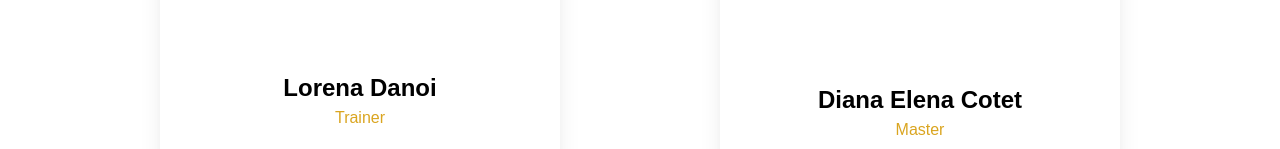
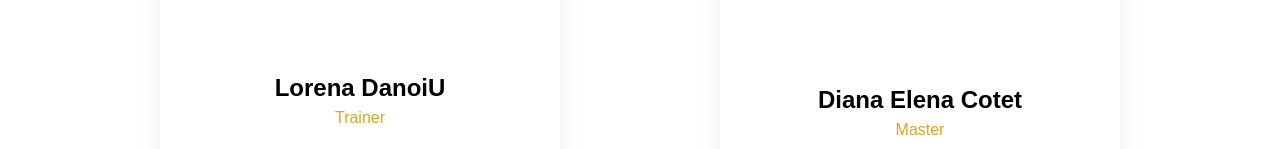
Before and after one commit to PoleacLiviuStefan/lorenaLash, a React (Create React App) app: page /salon in a window 1280 px wide. Shown: the part 740-889 px from the top of the page. Built offline with nearby package versions, Linux system fonts and the light colour scheme.

Commit message:
smallFix

```diff
--- a/src/Components/Salon/Salon.jsx
+++ b/src/Components/Salon/Salon.jsx
@@ -14,7 +14,7 @@ const Salon = () => {
             </div>
             </div>
             <div className='w-full lg:w-[60rem]  flex lg:flex-row flex-col items-center lg:items-start flex-wrap justify-between'>
-                <Member nume="Lorena Danoi" rol="Trainer" descriere="Buna! Ma numesc Lorena Danoiu, sunt de 5 ani in domeniu si in prezent activitatea mea de desfasoara atat in academie ca trainer, cat si in salon ca tehnician. Eu te pot ajuta cu lucrari foarte rapide, voluminoase si efecte speciale, ador sa creezi look-uri noi asa ca iti voi asculta ideile urmand sa le pun in aplicare, te astept cu drag"/>
+                <Member nume="Lorena DanoiU" rol="Trainer" descriere="Buna! Ma numesc Lorena Danoiu, sunt de 5 ani in domeniu si in prezent activitatea mea de desfasoara atat in academie ca trainer, cat si in salon ca tehnician. Eu te pot ajuta cu lucrari foarte rapide, voluminoase si efecte speciale, ador sa creezi look-uri noi asa ca iti voi asculta ideile urmand sa le pun in aplicare, te astept cu drag"/>
                 <Member nume="Diana Elena Cotet" rol="Master" descriere="Buna! Ma numesc Diana Elena Cotet si activez de 1 an jumatate in salon, cariera mea a inceput chiar in academia Lorena Lash Studio, sub indrumarea Lorenei, care mi-a propus apoi sa activez in salon.Iti pot accesoriza privirea cu extensii de gene Foxy, Dark Illusion si efecte speciale! Abia astept sa ne vedem! "/>
                 <Member nume="Damian Denisa" rol="Master" descriere="Buna! Eu sunt Denisa Damian si m-am alaturat Lorenei in urma cu 1 an imediat ce am terminat cursul de baza in academie, am decis sa fac parte din echipa ei!  Daca iti doresti un look natural, fresh, care sa te scoata din anonimat, atunci te astept cu drag la programare! "/>
                 <Member nume="Catalina Trica " rol="Brow Artist" descriere="Buna, sunt Catalina si iti pot spune ca eu iti pot creea sprancenele la care ai visat dintotdeauna! Fie ca vrei stilizare, vopsit sau laminare, eu te voi asculta si iti voi reda o privire armonioasa conform preferintelor tale! Haide si tu sa iti conturezi privirea!"/>
```
